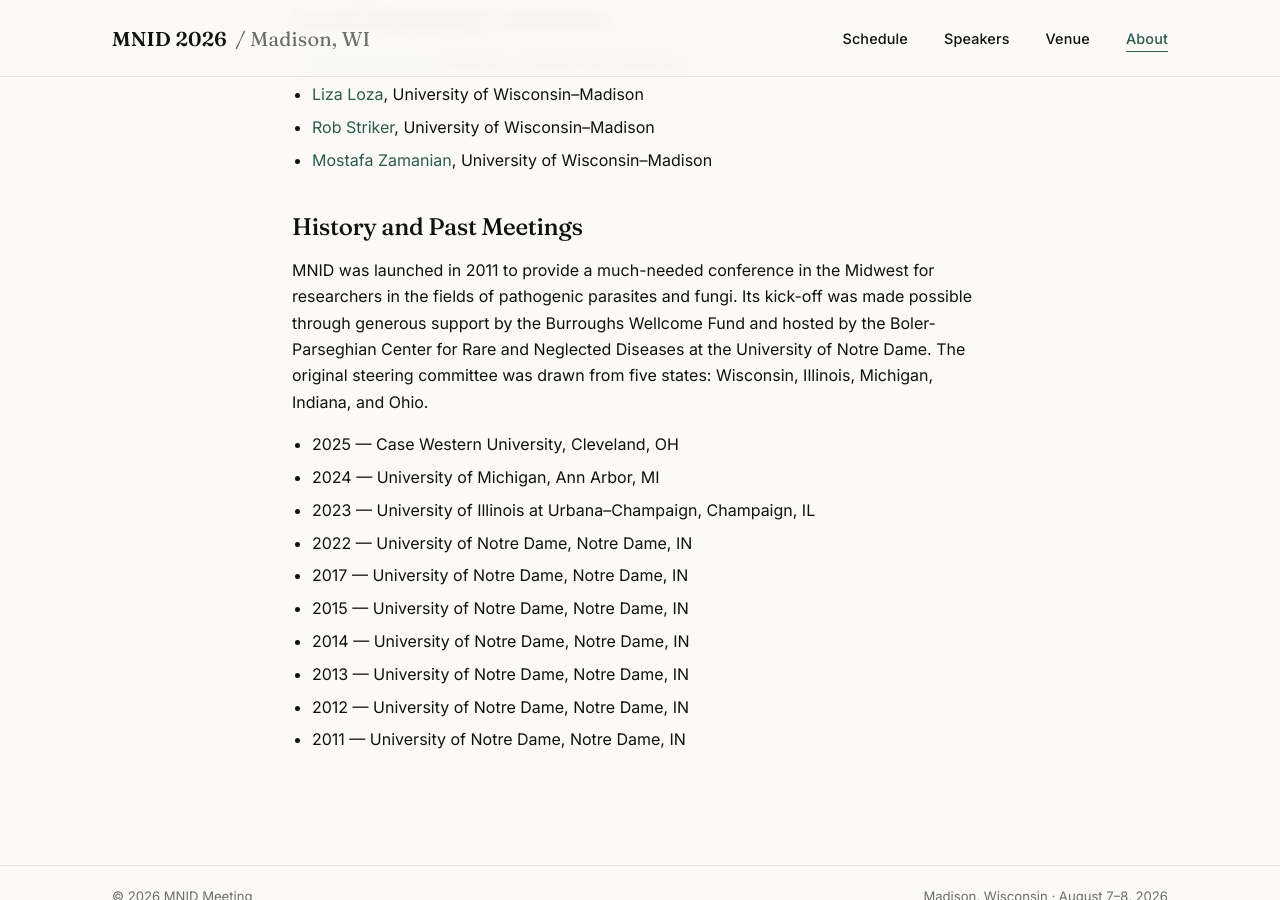
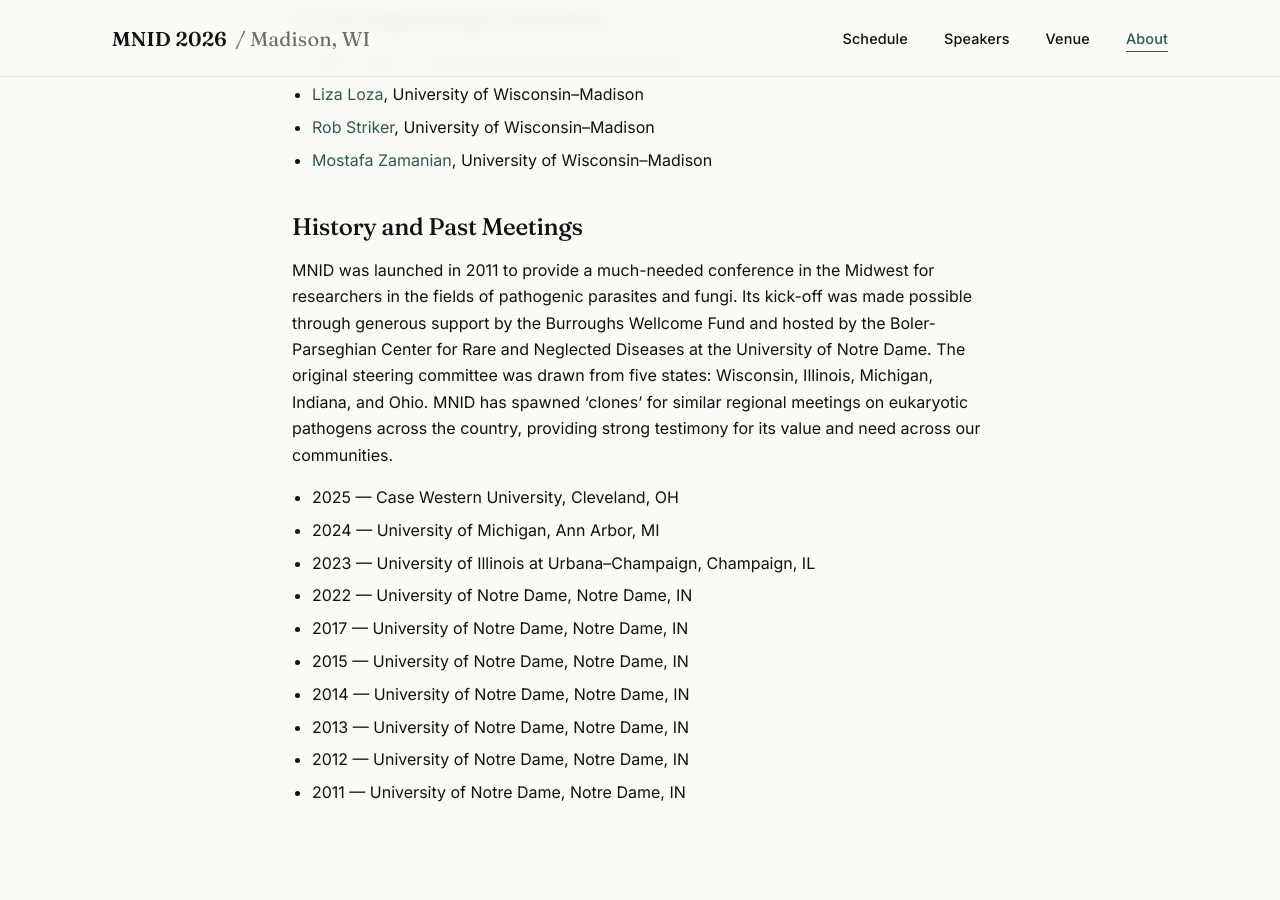
Before and after one commit to MNIDMeeting/mnidmeeting.github.io, a Jekyll site: the page built from about.md, in a window 1280 px wide and 900 px high, scrolled down 1158 px. Built offline with Jekyll 4.4.1, drawn with Linux system fonts in a browser that asks for light colours.

Commit message:
Add sentence about MNID spawning similar regional meetings
Co-Authored-By: Claude Opus 4.6 (1M context) <noreply@anthropic.com>

```diff
--- a/about.md
+++ b/about.md
@@ -37,7 +37,7 @@ The only regional meeting focusing on fungal and parasitic infections, MNID is a
 
 ## History and Past Meetings
 
-MNID was launched in 2011 to provide a much-needed conference in the Midwest for researchers in the fields of pathogenic parasites and fungi. Its kick-off was made possible through generous support by the Burroughs Wellcome Fund and hosted by the Boler-Parseghian Center for Rare and Neglected Diseases at the University of Notre Dame. The original steering committee was drawn from five states: Wisconsin, Illinois, Michigan, Indiana, and Ohio.
+MNID was launched in 2011 to provide a much-needed conference in the Midwest for researchers in the fields of pathogenic parasites and fungi. Its kick-off was made possible through generous support by the Burroughs Wellcome Fund and hosted by the Boler-Parseghian Center for Rare and Neglected Diseases at the University of Notre Dame. The original steering committee was drawn from five states: Wisconsin, Illinois, Michigan, Indiana, and Ohio. MNID has spawned 'clones' for similar regional meetings on eukaryotic pathogens across the country, providing strong testimony for its value and need across our communities.
 
 - 2025 — Case Western University, Cleveland, OH
 - 2024 — University of Michigan, Ann Arbor, MI
```
